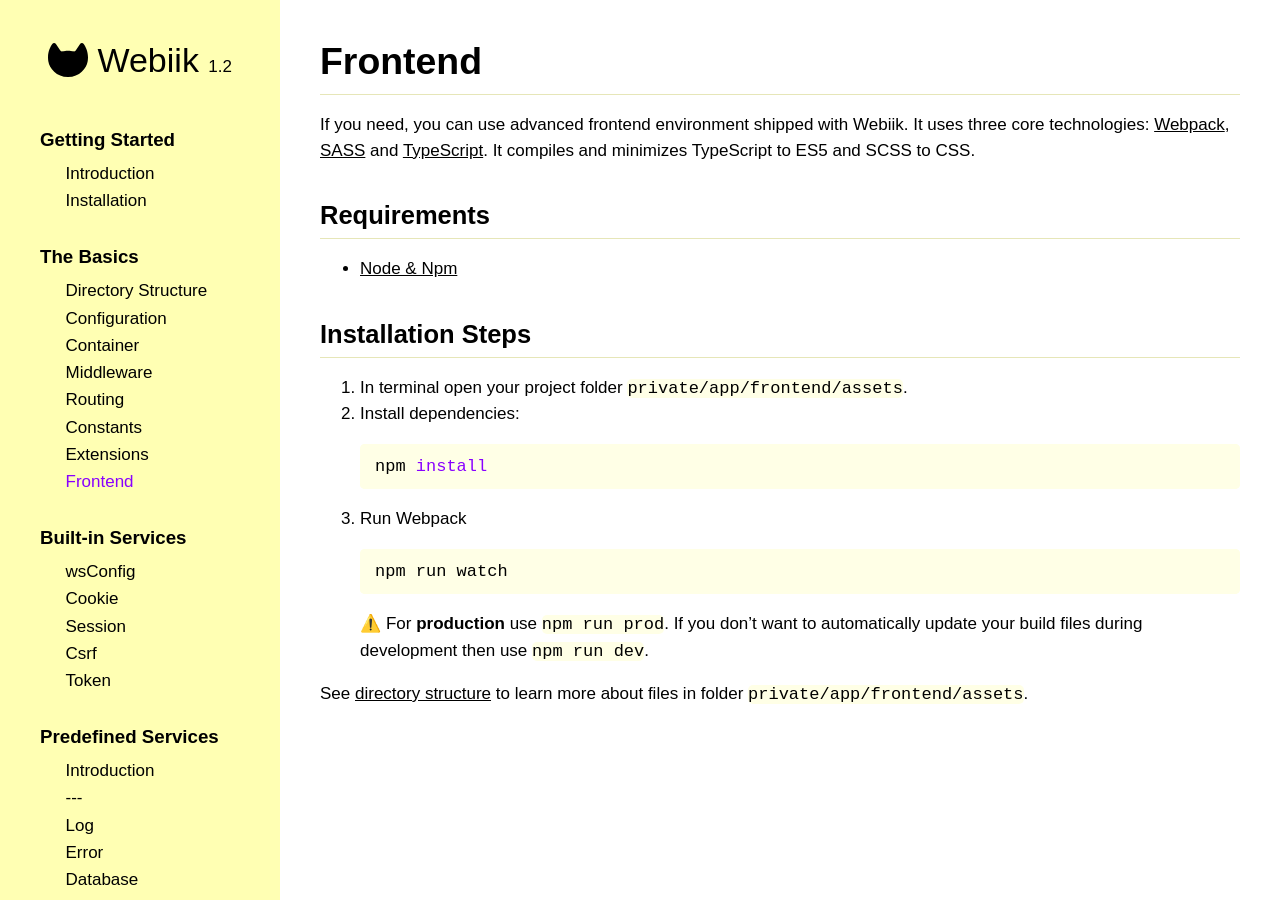
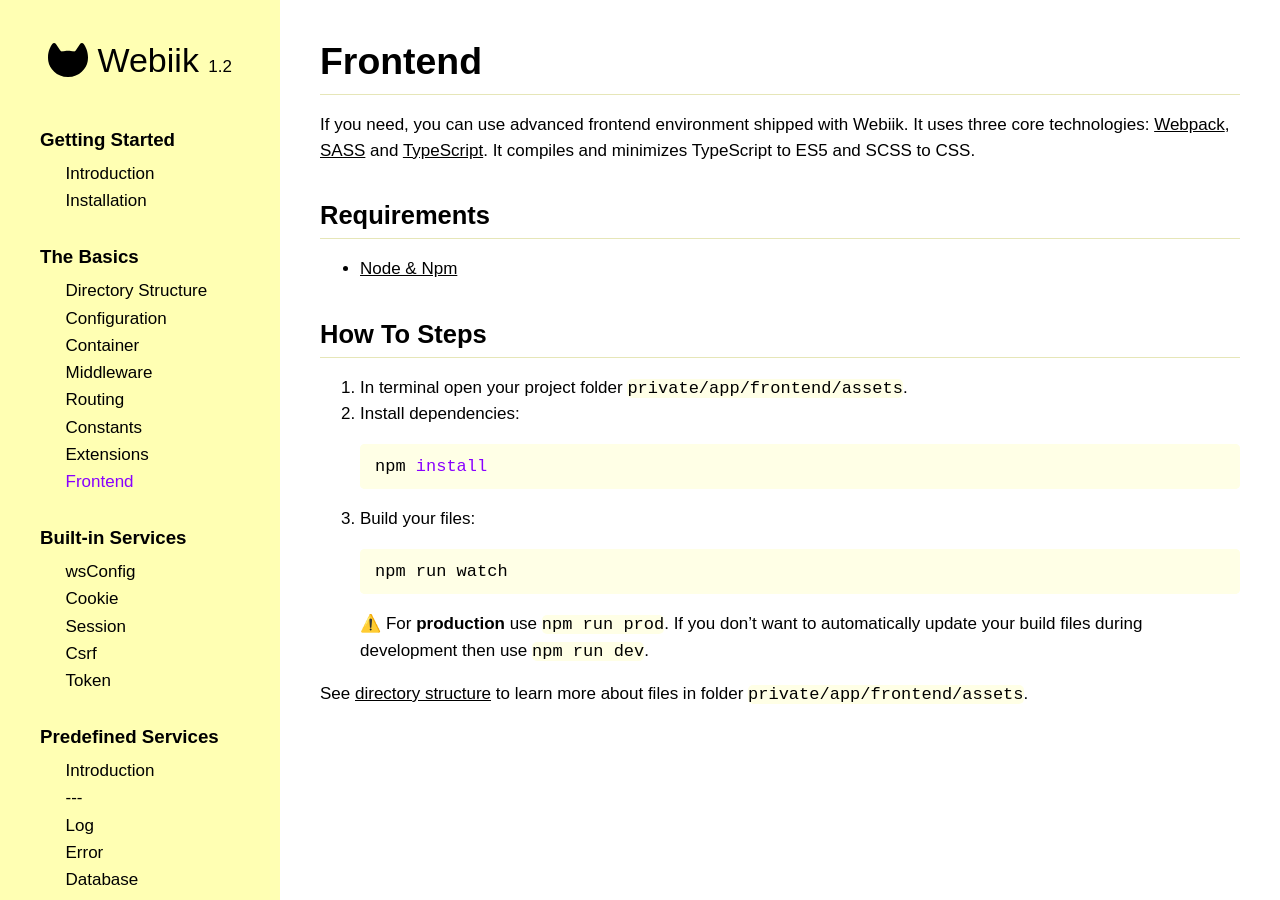
Before and after one commit to webiik/webiik, a Jekyll site: the page built from frontend.md, in a window 1280 px wide. Built offline with Jekyll 4.4.1, drawn with Linux system fonts in a browser that asks for light colours.

Commit message:
update Words

````diff
--- a/frontend.md
+++ b/frontend.md
@@ -10,13 +10,13 @@ If you need, you can use advanced frontend environment shipped with Webiik. It u
 ## Requirements
 * [Node & Npm](https://nodejs.org/en/)
 
-## Installation Steps
+## How To Steps
 1. In terminal open your project folder `private/app/frontend/assets`.
 2. Install dependencies:
    ```bash
    npm install
    ```
-3. Run Webpack
+3. Build your files:
    ```bash
    npm run watch
    ```
````
